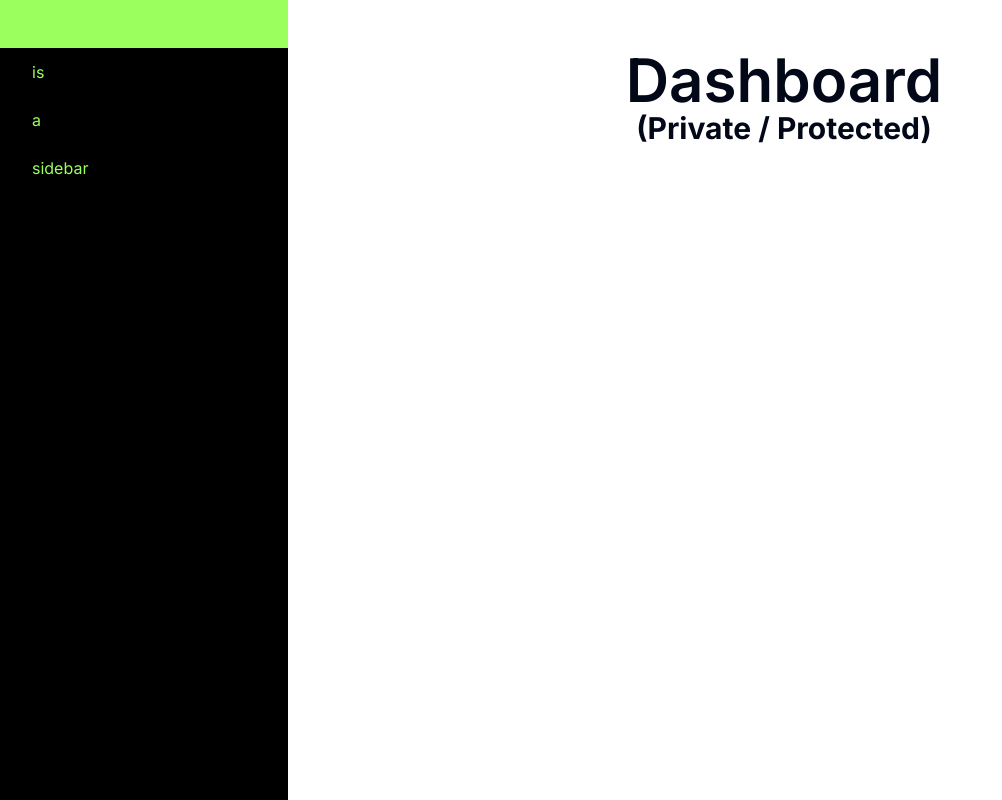
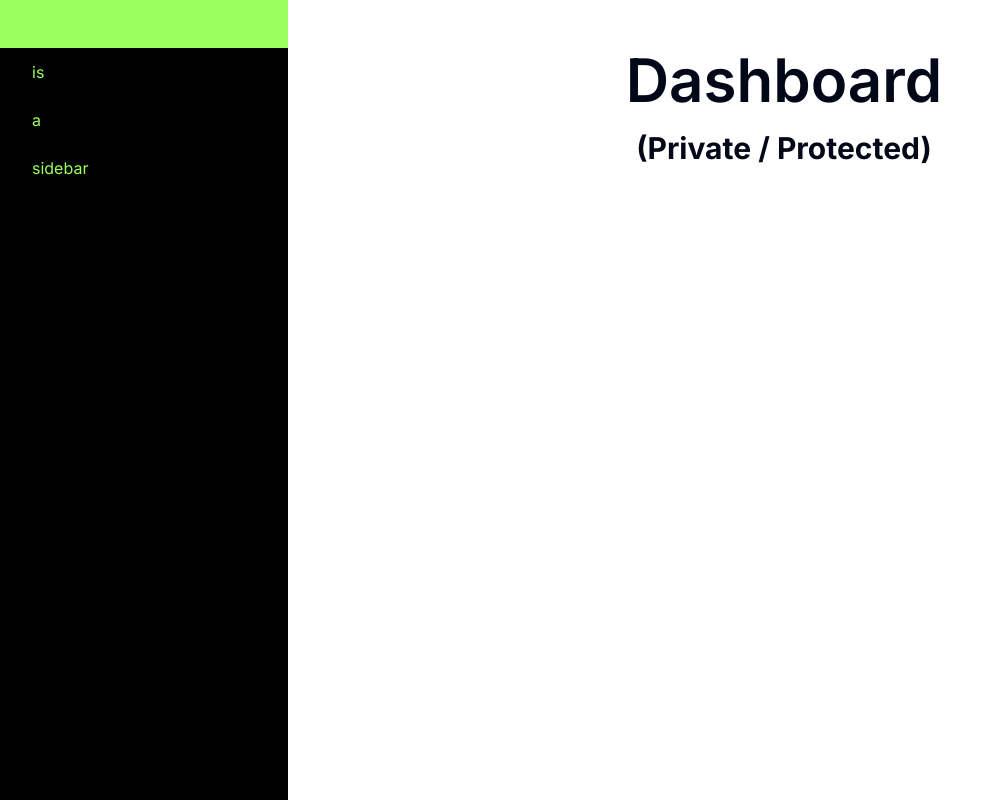
Before and after one commit to colinpoon/salazar, a Next.js app: page /dashboard in a window 1280 px wide. Shown: the whole page, without its empty margins (0-1002 px from the left). Built offline with nearby package versions, Linux system fonts and the light colour scheme.

Commit message:
updated readme

```diff
--- a/app/(dashboard)/(routes)/dashboard/page.tsx
+++ b/app/(dashboard)/(routes)/dashboard/page.tsx
@@ -1,16 +1,7 @@
-import { Button } from '@/components/ui/button';
-import { UserButton } from '@clerk/nextjs';
-import Link from 'next/link';
-
 export default function DashboardPage() {
   return (
-    <div className="flex flex-col items-center gap-5 px-[32px] py-[32px] h-full">
-      {/* <div className="flex flex-row justify-end items-center gap-5 w-full">
-        <div className="border rounded-full border-black hover:border-[#9BFF5D] active:border-[#9BFF5D] focus:border-[#9BFF5D]">
-          <UserButton afterSignOutUrl="/" />
-        </div>
-      </div> */}
-      <div className="flex flex-col items-center">
+    <div className="flex flex-col items-center px-[32px] py-[32px] h-full">
+      <div className="flex flex-col gap-5 items-center">
         <p className="text-6xl text-black-500 font-semibold">
           Dashboard
         </p>
--- a/app/(index)/page.tsx
+++ b/app/(index)/page.tsx
@@ -4,7 +4,7 @@ import { UserButton } from '@clerk/nextjs';
 
 export default function Home() {
   return (
-    <div className="flex flex-col items-center gap-5 px-12 py-12 h-full">
+    <div className="flex flex-col items-center px-12 py-12 h-full">
       <div className="flex flex-row justify-end items-center gap-5 w-full">
         <Link href="/sign-in">
           <Button variant={'default'}>Login</Button>
@@ -13,7 +13,7 @@ export default function Home() {
           <Button variant={'default'}>Register</Button>
         </Link>
       </div>
-      <div className="flex flex-col items-center">
+      <div className="flex flex-col gap-5 items-center">
         <p className="text-6xl text-black-500 font-semibold">Index</p>
         <p className="text-3xl text-black-500 font-bold">
           (Public / Unprotected)
```
Also changed, not shown: 1 other file (tests, documents, lock files or other folders).
